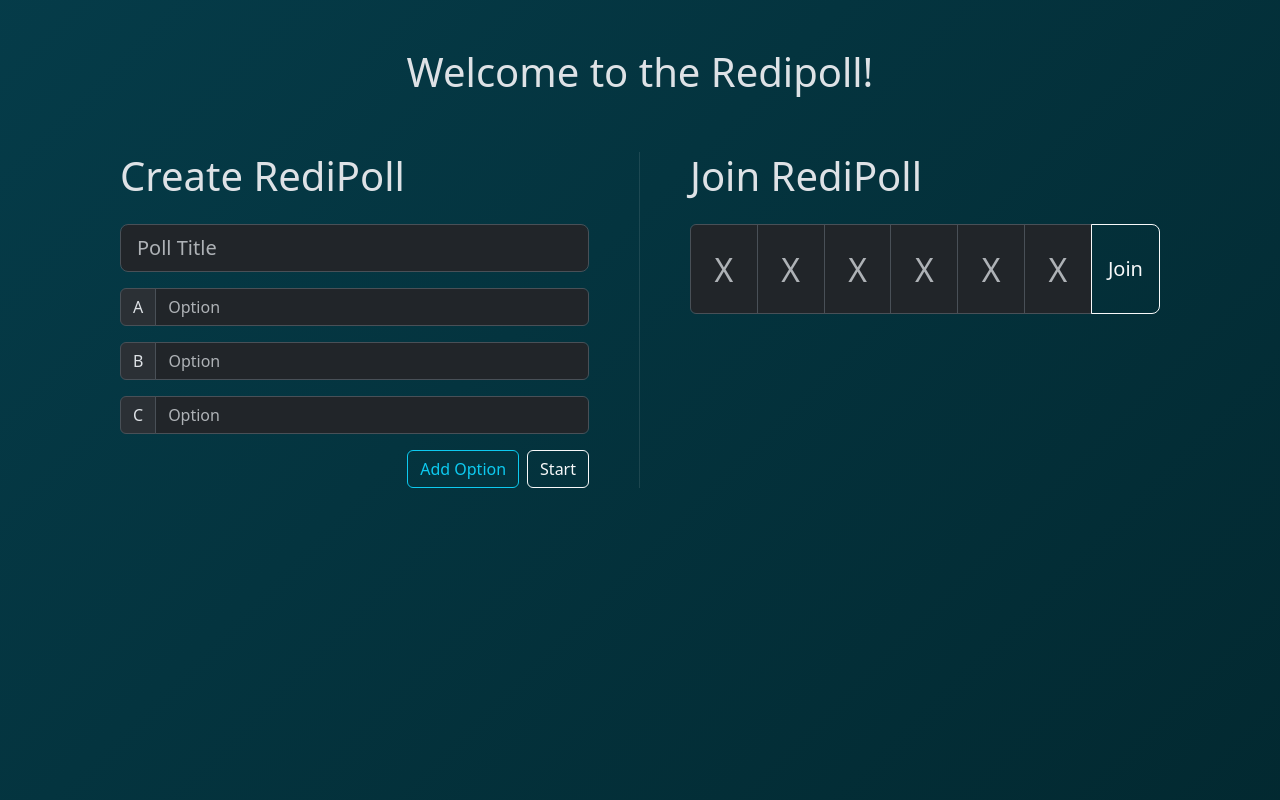
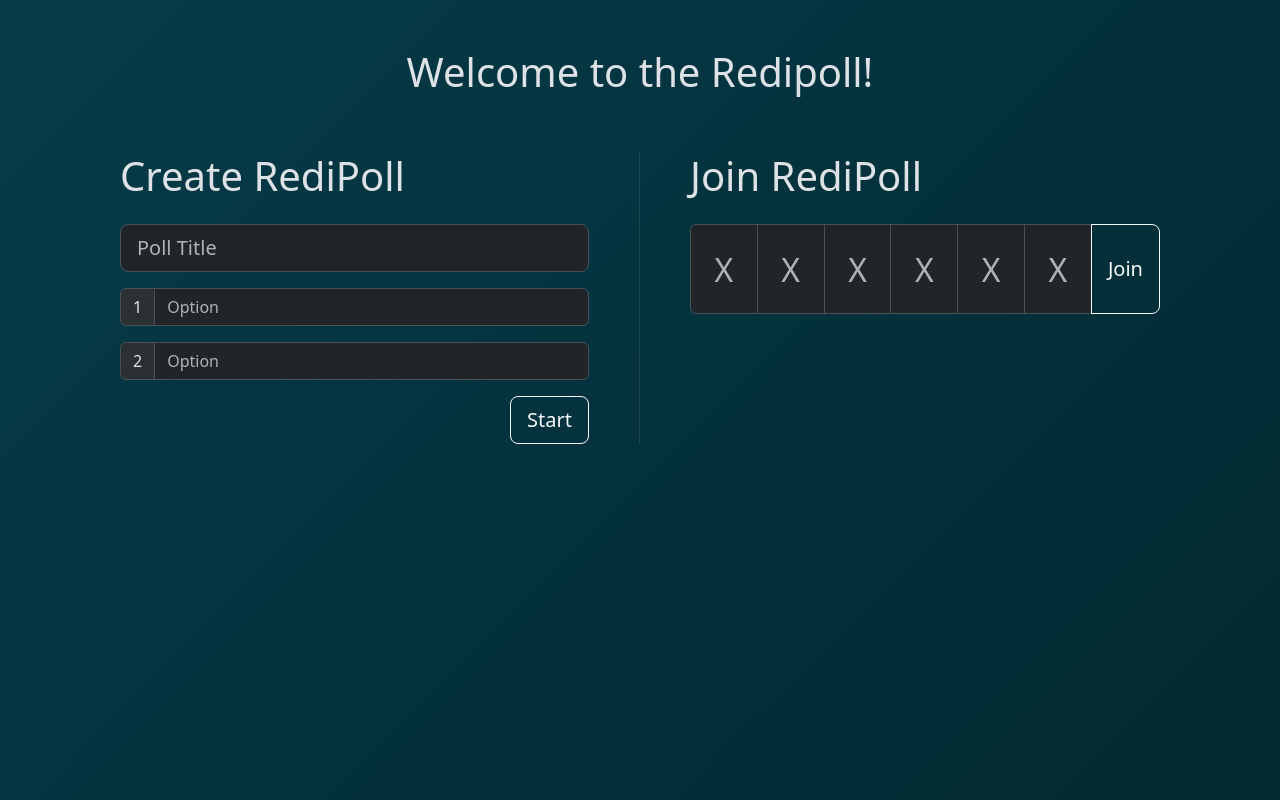
Before and after one commit to deniz7erdem/RediPoll, an Angular app in the folder app/: page / in a window 1280 px wide. Built offline with nearby package versions, Linux system fonts and the light colour scheme.

Commit message:
form scripts

```diff
--- a/app/src/app/app.module.ts
+++ b/app/src/app/app.module.ts
@@ -1,5 +1,6 @@
 import { NgModule } from '@angular/core';
 import { BrowserModule } from '@angular/platform-browser';
+import { FormsModule } from '@angular/forms';
 
 import { AppRoutingModule } from './app-routing.module';
 import { AppComponent } from './app.component';
@@ -12,7 +13,8 @@ import { HomeComponent } from './home/home.component';
   ],
   imports: [
     BrowserModule,
-    AppRoutingModule
+    AppRoutingModule,
+    FormsModule
   ],
   providers: [],
   bootstrap: [AppComponent]
--- a/app/src/app/home/home.component.css
+++ b/app/src/app/home/home.component.css
@@ -8,3 +8,15 @@
     font-size: xx-large;
     text-align: center;
 }
+
+/* Chrome, Safari, Edge, Opera */
+input::-webkit-outer-spin-button,
+input::-webkit-inner-spin-button {
+  -webkit-appearance: none;
+  margin: 0;
+}
+
+/* Firefox */
+input[type=number] {
+  -moz-appearance: textfield;
+}
--- a/app/src/app/home/home.component.html
+++ b/app/src/app/home/home.component.html
@@ -10,35 +10,23 @@
     <div class="col-md-6" style="border-right: 1px solid rgba(255, 255, 255, .1);padding-inline: 50px !important;">
         <h1>Create RediPoll</h1>
         <div class="input-group-lg mt-4 mb-3">
-            <input type="text" class="form-control" placeholder="Poll Title">
+            <input type="text" class="form-control" placeholder="Poll Title" [(ngModel)]="this.title" maxlength="40">
         </div>
-        <div class="input-group mb-3">
-            <span class="input-group-text" id="basic-addon1">A</span>
-            <input type="text" class="form-control" placeholder="Option" aria-label="Option">
-        </div>
-        <div class="input-group mb-3">
-            <span class="input-group-text" id="basic-addon1">B</span>
-            <input type="text" class="form-control" placeholder="Option" aria-label="Option">
-        </div>
-        <div class="input-group mb-3">
-            <span class="input-group-text" id="basic-addon1">C</span>
-            <input type="text" class="form-control" placeholder="Option" aria-label="Option">
+        <div class="input-group mb-3" *ngFor="let item of [].constructor(this.options.length); let i = index">
+            <span class="input-group-text">{{i+1}}</span>
+            <input type="text" [(ngModel)]="this.options[i]" class="form-control" placeholder="Option"
+                aria-label="Option" (input)="checkOptionInput($event,i)" (blur)="checkOptionBlur($event,i)">
         </div>
         <div class="d-grid gap-2 d-md-flex justify-content-md-end">
-            <button class="btn btn-outline-info">Add Option</button>
-            <button class="btn btn-outline-light">Start</button>
+            <button class="btn btn-lg btn-outline-light" (click)="deny()">Start</button>
         </div>
     </div>
 
     <div class="col-md-6" style="padding-inline: 50px;">
         <h1>Join RediPoll</h1>
         <div class="input-group mt-4 pin">
-            <input type="text" class="form-control" placeholder="X" maxlength="1">
-            <input type="text" class="form-control" placeholder="X" maxlength="1">
-            <input type="text" class="form-control" placeholder="X" maxlength="1">
-            <input type="text" class="form-control" placeholder="X" maxlength="1">
-            <input type="text" class="form-control" placeholder="X" maxlength="1">
-            <input type="text" class="form-control" placeholder="X" maxlength="1">
+            <input type="number" class="form-control" placeholder="X" maxlength="1" id="pin{{i}}"
+                *ngFor="let item of [].constructor(6); let i = index" (keyup)="focusPin($event,i)">
             <button class="btn btn-lg btn-outline-light" type="button">Join</button>
         </div>
     </div>
--- a/app/src/app/home/home.component.ts
+++ b/app/src/app/home/home.component.ts
@@ -1,4 +1,4 @@
-import { Component } from '@angular/core';
+import { Component, ElementRef } from '@angular/core';
 
 @Component({
   selector: 'app-home',
@@ -6,5 +6,44 @@ import { Component } from '@angular/core';
   styleUrls: ['./home.component.css']
 })
 export class HomeComponent {
+  title: string = '';
+  options: string[] = ['', ''];
+
+  constructor(private elementRef: ElementRef) { }
+
+  checkOptionInput(event: any, i: number) {
+    console.log(event.target.value + '\n' + i);
+    this.checkOption(event, i)
+  }
+  checkOptionBlur(event: any, i: number) {
+    if (event.target.value == '' && this.options.length > 1 && i != this.options.length - 1) {
+      console.log('empty and not last');
+      this.options.splice(i, 1);
+      return;
+    }
+    this.checkOption(event, i)
+  }
+
+  checkOption(event: any, i: number) {
+    if (event.target.value != '' && i >= 1 && i == this.options.length - 1) {
+      console.log('not empty and last');
+      this.options.push('');
+    }
+  }
+
+  focusPin(event: any, i: number) {
+    if (event.target.value == '') {
+      console.log('empty');
+      if (i != 0) {
+        this.elementRef.nativeElement.querySelector(`#pin${i - 1}`).focus();
+      }
+      return;
+    }
+    this.elementRef.nativeElement.querySelector(`#pin${i + 1}`).focus();
+  }
+
+  deny() {
+    console.log(this.options);
+  }
 
 }
```
